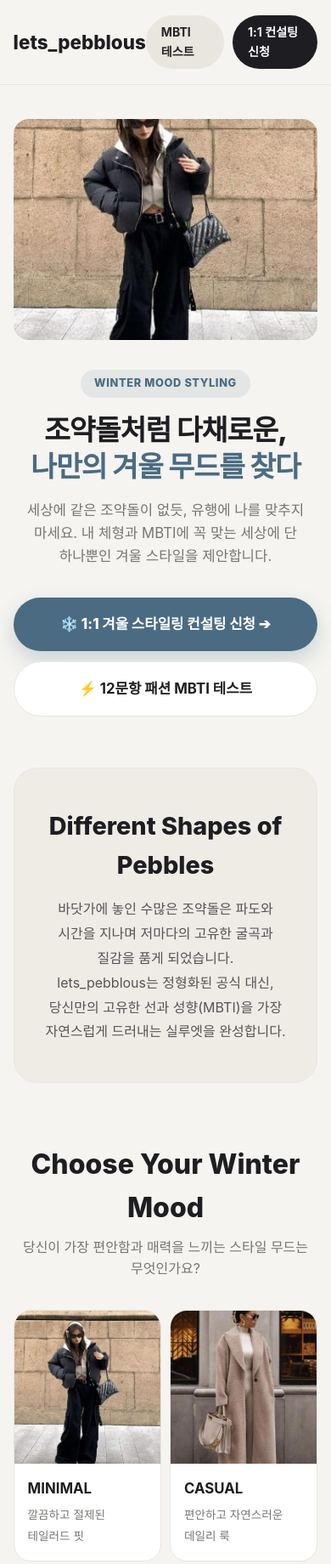
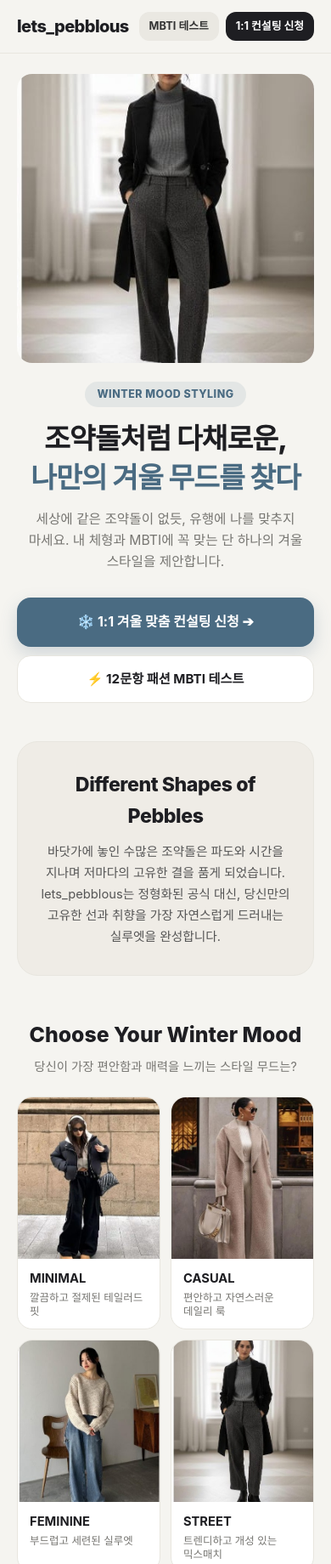
Before and after one commit to fhfh5619-source/lets_pebblous, a website: page Pebble/index.html in a window 390 px wide. Shown: the top 1840 px of the page at 85% size. Drawn offline with Linux system fonts and the light colour scheme; a web font is replaced by a local one.

Commit message:
index.html 업데이트

```diff
--- a/Pebble/index.html
+++ b/Pebble/index.html
@@ -17,128 +17,359 @@
       --text-sub: #777672;
     }
 
-    * { box-sizing: border-box; margin: 0; padding: 0; font-family: Pretendard, -apple-system, sans-serif; -webkit-tap-highlight-color: transparent; }
-    body { background: var(--bg); color: var(--dark); line-height: 1.6; word-break: keep-all; }
+    * {
+      box-sizing: border-box;
+      margin: 0;
+      padding: 0;
+      font-family: Pretendard, -apple-system, sans-serif;
+      -webkit-tap-highlight-color: transparent;
+    }
+
+    body {
+      background: var(--bg);
+      color: var(--dark);
+      line-height: 1.6;
+      word-break: keep-all;
+      overflow-x: hidden;
+    }
+
     a { text-decoration: none; color: inherit; }
 
-    .container { width: 92%; max-width: 900px; margin: 0 auto; }
+    .container {
+      width: 100%;
+      max-width: 900px;
+      margin: 0 auto;
+      padding: 0 20px;
+    }
 
-    /* 헤더 */
+    /* ==========================================
+       헤더 (모바일 버튼 찌그러짐 완전 해결)
+       ========================================== */
     header {
-      position: sticky; top: 0; background: rgba(245, 244, 240, 0.94);
-      backdrop-filter: blur(12px); z-index: 100; padding: 18px 0; border-bottom: 1px solid var(--border);
+      position: sticky;
+      top: 0;
+      background: rgba(245, 244, 240, 0.95);
+      backdrop-filter: blur(12px);
+      z-index: 100;
+      padding: 14px 0;
+      border-bottom: 1px solid var(--border);
     }
-    .nav-inner { display: flex; align-items: center; justify-content: space-between; }
-    .brand-logo img { height: 34px; object-fit: contain; }
-    .nav-links { display: flex; gap: 10px; }
-    .btn-nav {
-      background: var(--dark); color: #fff; padding: 9px 18px; border-radius: 999px;
-      font-size: 0.88rem; font-weight: 700; transition: background 0.2s;
+
+    .nav-inner {
+      display: flex;
+      align-items: center;
+      justify-content: space-between;
+      gap: 10px;
     }
-    .btn-nav:hover { background: var(--primary); }
 
-    /* 히어로 섹션 (스모어 룩북 비주얼) */
-    .hero-section { padding: 40px 0 60px; text-align: center; }
+    .brand-logo {
+      font-size: 1.25rem;
+      font-weight: 800;
+      letter-spacing: -0.03em;
+      color: var(--dark);
+      white-space: nowrap;
+      display: flex;
+      align-items: center;
+    }
+
+    .brand-logo img {
+      height: 28px;
+      object-fit: contain;
+    }
+
+    .nav-links {
+      display: flex;
+      gap: 8px;
+      align-items: center;
+      flex-shrink: 0;
+    }
+
+    /* 타원형으로 찌그러지지 않도록 높이와 둥근 모서리 고정 */
+    .btn-nav-test {
+      background: #EAE8E2;
+      color: #333;
+      padding: 7px 12px;
+      border-radius: 12px;
+      font-size: 0.8rem;
+      font-weight: 700;
+      white-space: nowrap;
+      display: inline-flex;
+      align-items: center;
+      justify-content: center;
+    }
+
+    .btn-nav-apply {
+      background: var(--dark);
+      color: #fff;
+      padding: 7px 12px;
+      border-radius: 12px;
+      font-size: 0.8rem;
+      font-weight: 700;
+      white-space: nowrap;
+      display: inline-flex;
+      align-items: center;
+      justify-content: center;
+      transition: background 0.2s;
+    }
+    .btn-nav-apply:hover { background: var(--primary); }
+
+    /* ==========================================
+       히어로 섹션 (룩북 + 타이포)
+       ========================================== */
+    .hero-section {
+      padding: 24px 0 45px;
+      text-align: center;
+    }
 
     .lookbook-grid {
       display: grid;
       grid-template-columns: 1.2fr 1fr 1fr;
       gap: 12px;
-      margin-bottom: 35px;
-      border-radius: 24px;
+      margin-bottom: 28px;
+      border-radius: 20px;
       overflow: hidden;
     }
+
     .lookbook-grid img {
       width: 100%;
       height: 280px;
       object-fit: cover;
       display: block;
-      transition: transform 0.3s;
     }
-    .lookbook-grid img:hover { transform: scale(1.02); }
 
     .badge-pill {
-      display: inline-block; padding: 6px 16px; background: rgba(74, 107, 130, 0.1);
-      color: var(--primary); border-radius: 999px; font-size: 0.8rem; font-weight: 800;
-      letter-spacing: 0.05em; margin-bottom: 16px; text-transform: uppercase;
+      display: inline-block;
+      padding: 5px 14px;
+      background: rgba(74, 107, 130, 0.1);
+      color: var(--primary);
+      border-radius: 999px;
+      font-size: 0.78rem;
+      font-weight: 800;
+      letter-spacing: 0.04em;
+      margin-bottom: 14px;
+      text-transform: uppercase;
     }
+
     .hero-title {
-      font-size: clamp(2rem, 5vw, 3.2rem);
+      font-size: 2.1rem;
       font-weight: 800;
       letter-spacing: -0.03em;
-      line-height: 1.3;
-      margin-bottom: 16px;
+      line-height: 1.35;
+      margin-bottom: 14px;
     }
     .hero-title span { color: var(--primary); }
+
     .hero-desc {
-      font-size: 1.05rem;
+      font-size: 0.98rem;
       color: var(--text-sub);
-      max-width: 580px;
-      margin: 0 auto 36px;
+      max-width: 540px;
+      margin: 0 auto 30px;
+      line-height: 1.6;
     }
 
-    .cta-group { display: flex; gap: 12px; justify-content: center; flex-wrap: wrap; }
+    /* 메인 CTA 버튼 (모바일 100% 핏) */
+    .cta-group {
+      display: flex;
+      gap: 10px;
+      justify-content: center;
+      flex-direction: column;
+      width: 100%;
+      max-width: 440px;
+      margin: 0 auto;
+    }
+
     .btn-cta-main {
-      background: var(--primary); color: #fff; padding: 18px 36px; border-radius: 999px;
-      font-size: 1.05rem; font-weight: 800; box-shadow: 0 10px 25px rgba(74, 107, 130, 0.25);
-      transition: transform 0.2s, background 0.2s;
+      background: var(--primary);
+      color: #fff;
+      padding: 16px 20px;
+      border-radius: 16px;
+      font-size: 1rem;
+      font-weight: 700;
+      box-shadow: 0 8px 20px rgba(74, 107, 130, 0.22);
+      display: flex;
+      align-items: center;
+      justify-content: center;
+      text-align: center;
+      transition: transform 0.15s, background 0.2s;
     }
-    .btn-cta-main:hover { transform: translateY(-2px); background: var(--primary-hover); }
+    .btn-cta-main:active { transform: scale(0.98); }
+
     .btn-cta-sub {
-      background: #fff; color: var(--dark); padding: 18px 32px; border-radius: 999px;
-      font-size: 1.05rem; font-weight: 700; border: 1.5px solid var(--border); transition: background 0.2s;
+      background: #fff;
+      color: var(--dark);
+      padding: 15px 20px;
+      border-radius: 16px;
+      font-size: 0.95rem;
+      font-weight: 700;
+      border: 1.5px solid var(--border);
+      display: flex;
+      align-items: center;
+      justify-content: center;
+      text-align: center;
     }
-    .btn-cta-sub:hover { background: #EBE9E2; }
 
-    /* 스토리 카드 */
+    /* ==========================================
+       스토리 카드 (조약돌 철학)
+       ========================================== */
     .story-card {
-      background: #EFECE6; border-radius: 28px; padding: 45px 35px;
-      text-align: center; margin-bottom: 70px; border: 1px solid var(--border);
+      background: #EFECE6;
+      border-radius: 24px;
+      padding: 32px 22px;
+      text-align: center;
+      margin-bottom: 50px;
+      border: 1px solid var(--border);
     }
-    .story-card h2 { font-size: 1.8rem; font-weight: 800; margin-bottom: 14px; }
-    .story-card p { color: #555; font-size: 1rem; line-height: 1.8; max-width: 640px; margin: 0 auto; }
+    .story-card h2 {
+      font-size: 1.45rem;
+      font-weight: 800;
+      margin-bottom: 10px;
+      letter-spacing: -0.02em;
+    }
+    .story-card p {
+      color: #555;
+      font-size: 0.92rem;
+      line-height: 1.7;
+    }
 
-    /* 4대 스타일 쇼케이스 */
-    .section-title { text-align: center; margin-bottom: 35px; }
-    .section-title h2 { font-size: 2rem; font-weight: 800; margin-bottom: 8px; }
-    .section-title p { color: var(--text-sub); font-size: 1rem; }
+    /* ==========================================
+       4대 스타일 쇼케이스
+       ========================================== */
+    .section-title {
+      text-align: center;
+      margin-bottom: 24px;
+    }
+    .section-title h2 {
+      font-size: 1.55rem;
+      font-weight: 800;
+      margin-bottom: 6px;
+    }
+    .section-title p {
+      color: var(--text-sub);
+      font-size: 0.9rem;
+    }
 
     .style-showcase-grid {
       display: grid;
-      grid-template-columns: repeat(auto-fit, minmax(200px, 1fr));
-      gap: 16px;
-      margin-bottom: 70px;
+      grid-template-columns: 1fr 1fr;
+      gap: 12px;
+      margin-bottom: 55px;
     }
+
     .showcase-item {
-      background: #fff; border-radius: 20px; overflow: hidden;
-      border: 1.5px solid var(--border); transition: transform 0.25s, box-shadow 0.25s;
+      background: #fff;
+      border-radius: 18px;
+      overflow: hidden;
+      border: 1.5px solid var(--border);
     }
-    .showcase-item:hover { transform: translateY(-5px); box-shadow: 0 12px 30px rgba(0,0,0,0.06); }
-    .showcase-item img { width: 100%; height: 240px; object-fit: cover; display: block; }
-    .showcase-info { padding: 16px; text-align: left; }
-    .showcase-info strong { display: block; font-size: 1.05rem; margin-bottom: 4px; }
-    .showcase-info span { font-size: 0.85rem; color: var(--text-sub); }
+    .showcase-item img {
+      width: 100%;
+      height: 190px;
+      object-fit: cover;
+      display: block;
+    }
+    .showcase-info {
+      padding: 12px 14px;
+      text-align: left;
+    }
+    .showcase-info strong {
+      display: block;
+      font-size: 0.92rem;
+      margin-bottom: 2px;
+    }
+    .showcase-info span {
+      font-size: 0.78rem;
+      color: var(--text-sub);
+      line-height: 1.3;
+      display: block;
+    }
 
-    /* 하단 배너 */
+    /* ==========================================
+       하단 배너 (버튼 깨짐 완전 해결)
+       ========================================== */
     .event-banner {
       background: linear-gradient(135deg, #222225, #354958);
-      color: #fff; border-radius: 28px; padding: 50px 30px; text-align: center; margin-bottom: 80px;
+      color: #fff;
+      border-radius: 24px;
+      padding: 36px 20px;
+      text-align: center;
+      margin-bottom: 50px;
     }
-    .event-banner h3 { font-size: 1.9rem; font-weight: 800; margin-bottom: 12px; }
-    .event-banner p { color: #ccc; font-size: 1rem; margin-bottom: 28px; }
+    .event-banner h3 {
+      font-size: 1.45rem;
+      font-weight: 800;
+      line-height: 1.35;
+      margin-bottom: 12px;
+      letter-spacing: -0.02em;
+    }
+    .event-banner p {
+      color: #ccc;
+      font-size: 0.9rem;
+      line-height: 1.6;
+      margin-bottom: 24px;
+    }
 
-    footer { background: #1B1B1D; color: #8C8C92; text-align: center; padding: 45px 0; font-size: 0.88rem; }
+    /* 글자가 줄바꿈되어도 깨지지 않는 유연한 블록 버튼 */
+    .btn-banner-action {
+      background: #FFFFFF;
+      color: #1E1E22;
+      width: 100%;
+      max-width: 380px;
+      margin: 0 auto;
+      padding: 16px 20px;
+      border-radius: 16px;
+      font-size: 0.98rem;
+      font-weight: 800;
+      display: flex;
+      align-items: center;
+      justify-content: center;
+      gap: 6px;
+      box-shadow: 0 6px 18px rgba(0,0,0,0.2);
+      transition: transform 0.15s;
+    }
+    .btn-banner-action:active { transform: scale(0.98); }
 
-    /* 모바일 최적화 */
-    @media(max-width: 768px) {
-      .lookbook-grid { grid-template-columns: 1fr; gap: 8px; border-radius: 18px; }
+    /* 푸터 */
+    footer {
+      background: #1B1B1D;
+      color: #8C8C92;
+      text-align: center;
+      padding: 35px 20px;
+      font-size: 0.8rem;
+      line-height: 1.6;
+    }
+
+    /* ==========================================
+       PC 데스크톱 화면 확장 (769px 이상)
+       ========================================== */
+    @media (min-width: 769px) {
+      .container { padding: 0; }
+      header { padding: 18px 0; }
+      .brand-logo img { height: 34px; }
+      .btn-nav-test, .btn-nav-apply { font-size: 0.88rem; padding: 9px 18px; }
+      .hero-section { padding: 50px 0 70px; }
+      .hero-title { font-size: 3.2rem; }
+      .lookbook-grid { grid-template-columns: 1.2fr 1fr 1fr; border-radius: 24px; }
+      .lookbook-grid img { height: 300px; }
+      .cta-group { flex-direction: row; max-width: none; }
+      .btn-cta-main, .btn-cta-sub { width: auto; padding: 18px 36px; font-size: 1.05rem; }
+      .story-card { padding: 50px 40px; margin-bottom: 70px; }
+      .story-card h2 { font-size: 1.9rem; }
+      .style-showcase-grid { grid-template-columns: repeat(4, 1fr); gap: 16px; margin-bottom: 70px; }
+      .showcase-item img { height: 230px; }
+      .event-banner { padding: 50px 40px; margin-bottom: 70px; }
+      .event-banner h3 { font-size: 1.85rem; }
+      .btn-banner-action { width: auto; padding: 18px 36px; font-size: 1.05rem; }
+    }
+
+    /* 모바일 세로 특화 (1개 메인 룩북만 크게 노출) */
+    @media (max-width: 768px) {
+      .lookbook-grid {
+        grid-template-columns: 1fr;
+        border-radius: 18px;
+        margin-bottom: 22px;
+      }
       .lookbook-grid img:not(:first-child) { display: none; }
-      .lookbook-grid img:first-child { height: 260px; }
-      .hero-title { font-size: 2.1rem; }
-      .cta-group { flex-direction: column; width: 100%; }
-      .btn-cta-main, .btn-cta-sub { width: 100%; text-align: center; }
-      .style-showcase-grid { grid-template-columns: 1fr 1fr; gap: 10px; }
-      .showcase-item img { height: 180px; }
+      .lookbook-grid img:first-child { height: 340px; }
     }
   </style>
 </head>
@@ -147,45 +378,45 @@
   <header>
     <div class="container nav-inner">
       <a href="/" class="brand-logo">
-        <img src="input_file_0.png" alt="lets_pebblous" onerror="this.outerHTML='<span style=\'font-weight:800;font-size:1.4rem;\'>lets_pebblous</span>'">
+        <img src="input_file_0.png" alt="lets_pebblous" onerror="this.outerHTML='<span>lets_pebblous</span>'">
       </a>
       <div class="nav-links">
-        <a href="/test" class="btn-nav" style="background:#E8E6DF; color:#222;">MBTI 테스트</a>
-        <a href="/event" class="btn-nav">1:1 컨설팅 신청</a>
+        <a href="/test" class="btn-nav-test">MBTI 테스트</a>
+        <a href="/event" class="btn-nav-apply">1:1 컨설팅 신청</a>
       </div>
     </div>
   </header>
 
   <div class="container">
     <section class="hero-section">
-      <!-- 룩북 그리드 -->
+      <!-- 룩북 이미지 그리드 -->
       <div class="lookbook-grid">
+        <img src="style_street.jpg" alt="Winter Mood" onerror="this.src='https://images.unsplash.com/photo-1509631179647-0177331693ae?w=600&q=80'">
         <img src="style_minimal.jpg" alt="Minimal Look" onerror="this.src='https://images.unsplash.com/photo-1515886657613-9f3515b0c78f?w=600&q=80'">
         <img src="style_casual.jpg" alt="Casual Look" onerror="this.src='https://images.unsplash.com/photo-1529139574466-a303027c1d8b?w=600&q=80'">
-        <img src="style_feminine.jpg" alt="Feminine Look" onerror="this.src='https://images.unsplash.com/photo-1490481651871-ab68de25d43d?w=600&q=80'">
       </div>
 
       <span class="badge-pill">WINTER MOOD STYLING</span>
       <h1 class="hero-title">조약돌처럼 다채로운,<br><span>나만의 겨울 무드를 찾다</span></h1>
-      <p class="hero-desc">세상에 같은 조약돌이 없듯, 유행에 나를 맞추지 마세요. 내 체형과 MBTI에 꼭 맞는 세상에 단 하나뿐인 겨울 스타일을 제안합니다.</p>
+      <p class="hero-desc">세상에 같은 조약돌이 없듯, 유행에 나를 맞추지 마세요. 내 체형과 MBTI에 꼭 맞는 단 하나의 겨울 스타일을 제안합니다.</p>
 
       <div class="cta-group">
-        <a href="/event" class="btn-cta-main">❄️ 1:1 겨울 스타일링 컨설팅 신청 ➔</a>
+        <a href="/event" class="btn-cta-main">❄️ 1:1 겨울 맞춤 컨설팅 신청 ➔</a>
         <a href="/test" class="btn-cta-sub">⚡ 12문항 패션 MBTI 테스트</a>
       </div>
     </section>
 
-    <!-- 브랜드 스토리 카드 -->
+    <!-- 스토리 카드 -->
     <div class="story-card">
       <h2>Different Shapes of Pebbles</h2>
-      <p>바닷가에 놓인 수많은 조약돌은 파도와 시간을 지나며 저마다의 고유한 굴곡과 질감을 품게 되었습니다.<br>lets_pebblous는 정형화된 공식 대신, 당신만의 고유한 선과 성향(MBTI)을 가장 자연스럽게 드러내는 실루엣을 완성합니다.</p>
+      <p>바닷가에 놓인 수많은 조약돌은 파도와 시간을 지나며 저마다의 고유한 결을 품게 되었습니다.<br>lets_pebblous는 정형화된 공식 대신, 당신만의 고유한 선과 취향을 가장 자연스럽게 드러내는 실루엣을 완성합니다.</p>
     </div>
 
     <!-- 4대 스타일 쇼케이스 -->
     <section>
       <div class="section-title">
         <h2>Choose Your Winter Mood</h2>
-        <p>당신이 가장 편안함과 매력을 느끼는 스타일 무드는 무엇인가요?</p>
+        <p>당신이 가장 편안함과 매력을 느끼는 스타일 무드는?</p>
       </div>
 
       <div class="style-showcase-grid">
@@ -223,11 +454,11 @@
       </div>
     </section>
 
-    <!-- 하단 이벤트 유도 배너 -->
+    <!-- 하단 이벤트 배너 -->
     <div class="event-banner">
-      <h3>이번 겨울, 코디 고민을 끝내드릴게요.</h3>
+      <h3>이번 겨울, 코디 고민을<br>끝내드릴게요.</h3>
       <p>선호하는 스타일, 체형, 자주 입는 컬러를 남겨주시면 1:1 맞춤 코디 3세트와 룩북 이미지를 제작해 드립니다.</p>
-      <a href="/event" class="btn-cta-main" style="background:#fff; color:#222;">지금 1:1 컨설팅 신청하기 (무료) ➔</a>
+      <a href="/event" class="btn-banner-action">지금 1:1 컨설팅 신청하기 (무료) ➔</a>
     </div>
   </div>
 
```
